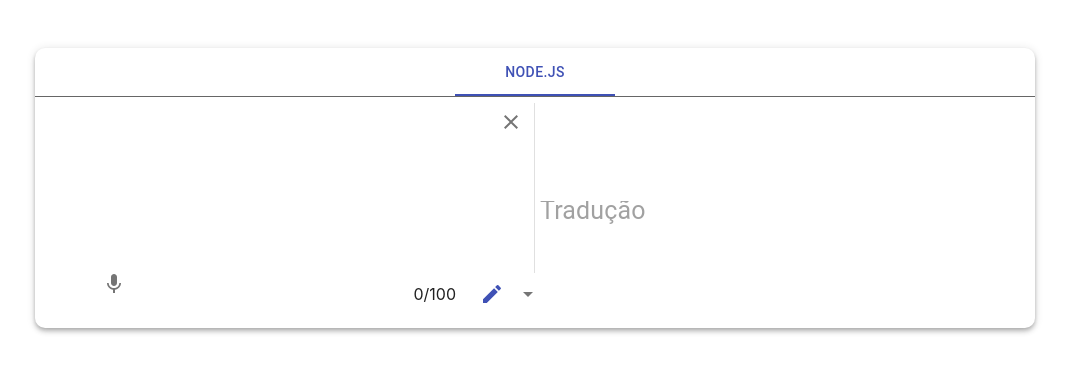
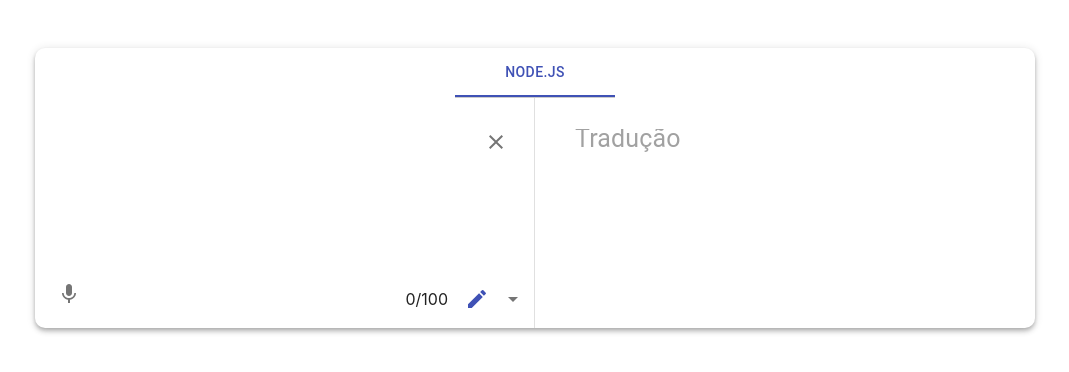
Before and after one commit to JimmyStarling/transpiler-translator, a React (Create React App) app: page / in a window 1280 px wide. Shown: the top 372 px of the page, without its empty margins (105-1174 px from the left). Built offline with nearby package versions, Linux system fonts and the light colour scheme.

Commit message:
Adding styles to the TextField wrappers.

```diff
--- a/src/styles/global.js
+++ b/src/styles/global.js
@@ -6,6 +6,9 @@ export const useStyles = makeStyles((theme) => ({
       flexGrow: 1,
 	},
 	headbarContainer: {
+		display: 'flex',
+		flexDirection: 'row',
+		justifyContent: 'center',
 		width: '100%',
 		height: '50px',
 	},
@@ -17,8 +20,9 @@ export const useStyles = makeStyles((theme) => ({
 	},
 	divider: {
 		position: 'absolute',
+		top: '0px',
 		right: '0px',
-		height: 170,
+		height: '100%',
 	},
     paper: {
       marginTop: 60,
@@ -46,16 +50,34 @@ export const useStyles = makeStyles((theme) => ({
 	},
 	textFields:{
 		flex: 1,
+		width: `100%`,
+		height: '100%',
+		padding: 5,
+	},
+	/** Container wrap */
+	sourceWrap: {
+
+	},
+	/** BottomTools & Grid wrap */
+	sourceInput: {
+
+	},
+	/** TextField & TopTools wrap */
+	inputWrap: {
+		paddingTop: 20,
+		paddingLeft: 30,
+		paddingRight: 30,
 	},
 	textField:{
+		height: 72,
 		alignSelf: 'stretch',
 	},
 	textFieldResize: {
 		fontSize: 25,
 		fontWeight: 400,
 	},
-	textcontainer:{
-		height: '350px',
+	textFieldContainer:{
+		height: 'auto',//350px',
 	},
 	bottomTools:{
 		position: 'absolute',
@@ -74,8 +96,8 @@ export const useStyles = makeStyles((theme) => ({
 	},
 	inputCloseContainer:{
 		position: 'absolute',
-		top: '0px',
-		right: '0px',
+		top: '20px',
+		right: '15px',
 		zIndex: 3
 	},
 	inputConfigContainer: {
@@ -84,6 +106,7 @@ export const useStyles = makeStyles((theme) => ({
 		alignItems: 'center',
 		justifyContent: 'flex-end',
 		alignSelf: 'flex-end',
+		marginRight: '20px',
 	},
 	inputMicContainer: {
 		alignSelf: 'flex-start',
@@ -94,15 +117,15 @@ export const useStyles = makeStyles((theme) => ({
 		wrap: 'nowrap',
 	},
 	tabs:{
-		borderBottom: '1px solid rgba(0,0,0, 0.6)',
+		borderBottom: '1px solid rgba(0,0,0, 0.2)',
 	},
     control: {
       padding: theme.spacing(2),
 	},
 	listContainer:{
-		padding: 50,
-		paddingTop: 0,
-		paddingBottom: 0,
+		// padding: 50,
+		// paddingTop: 0,
+		// paddingBottom: 0,
 		height: 230,
 	},
 	listItem: {
@@ -136,8 +159,8 @@ export const BootstrapInput = withStyles((theme) => ({
 	  position: 'relative',
 	  backgroundColor: theme.palette.background.paper,
 	  border: 'none',
-	  fontSize: 16,
-	  padding: '10px 26px 10px 12px',
+	  fontSize: 12,
+	  padding: '5px 5px 5px 5px',
 	  transition: theme.transitions.create(['border-color', 'box-shadow']),
 	  // Use the system font instead of the default Roboto font.
 	  fontFamily: [
```
